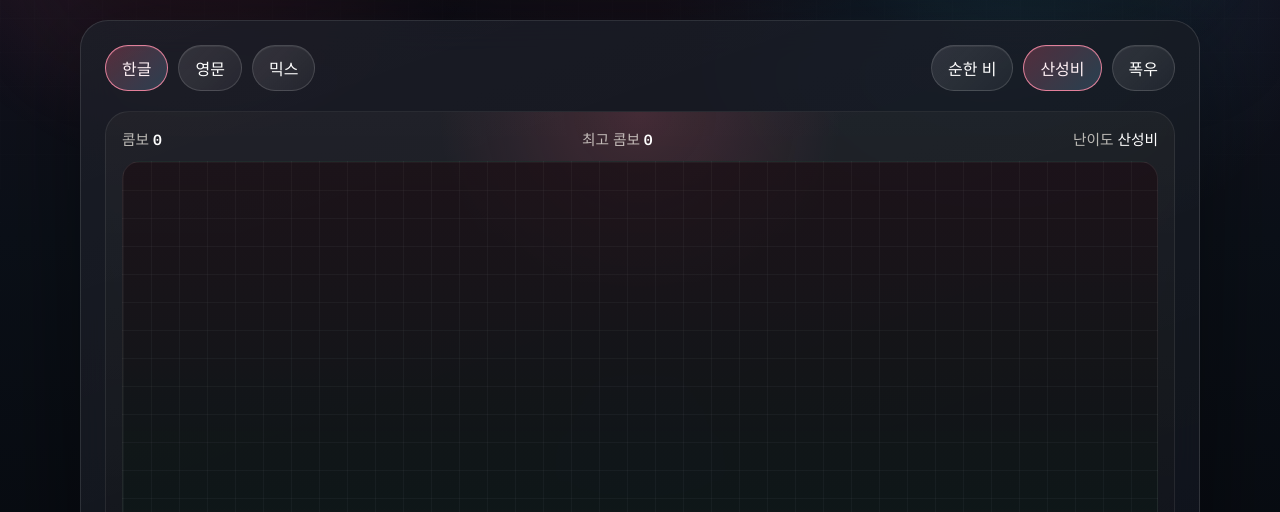
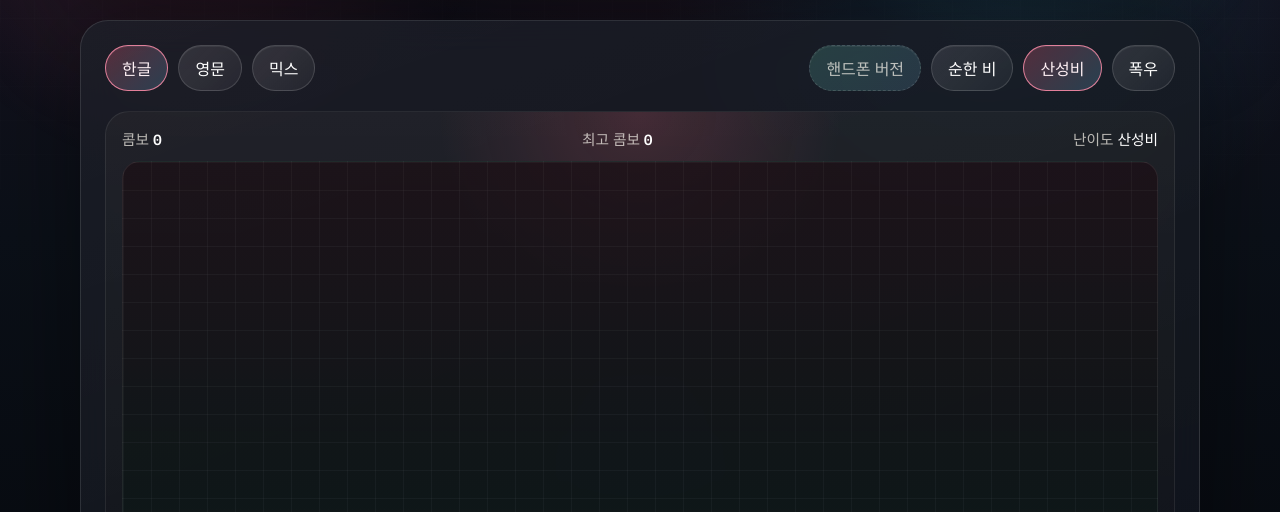
Before and after one commit to wimterrr/typing-game, a website built with Vite: page index.html in a window 1280 px wide. Shown: the part 288-800 px from the top of the page. Built offline with nearby package versions, Linux system fonts and the light colour scheme.

Commit message:
Add mobile label before difficulty chips

```diff
--- a/src/main.js
+++ b/src/main.js
@@ -451,6 +451,7 @@ function renderShell() {
             <button class="chip" data-mode="mixed">믹스</button>
           </div>
           <div class="chip-group">
+            <span class="chip chip-label">핸드폰 버전</span>
             <button class="chip" data-difficulty="easy">${DIFFICULTY.easy.label}</button>
             <button class="chip" data-difficulty="normal">${DIFFICULTY.normal.label}</button>
             <button class="chip" data-difficulty="hard">${DIFFICULTY.hard.label}</button>
--- a/src/style.css
+++ b/src/style.css
@@ -247,6 +247,15 @@ h1 {
   color: #fff1f5;
 }
 
+.chip-label {
+  cursor: default;
+  color: var(--text-soft);
+  background:
+    linear-gradient(135deg, rgba(91, 244, 201, 0.14), rgba(111, 211, 255, 0.12)),
+    rgba(255, 255, 255, 0.03);
+  border-style: dashed;
+}
+
 .progress-track {
   height: 10px;
   background: rgba(255, 255, 255, 0.06);
```
